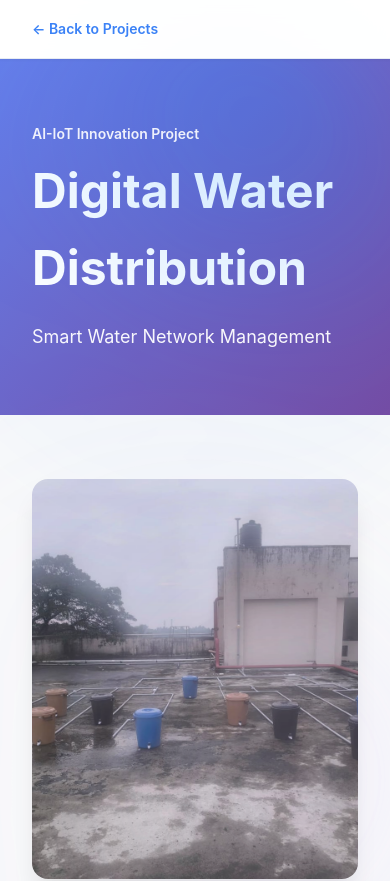
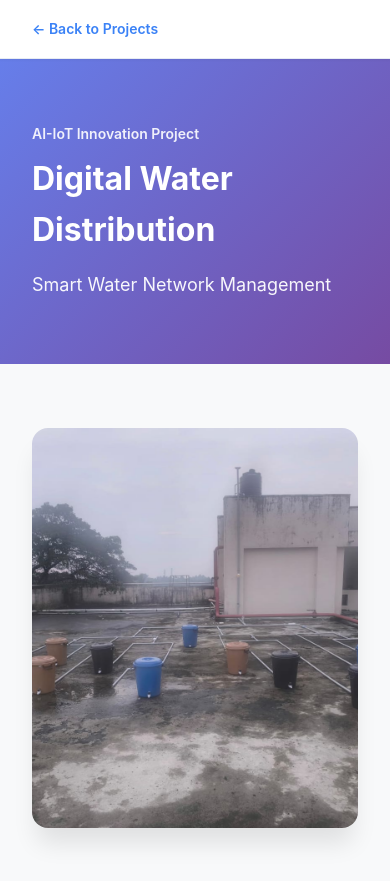
Before and after one commit to aiiotmeity/aiiot, a React (Create React App) app in the folder frontend/: page /project/digital-water in a window 390 px wide. Shown: the top 881 px of the page. Built offline with nearby package versions, Linux system fonts and the light colour scheme.

Commit message:
file updated

```diff
--- a/frontend/src/component_aiiot/Aiiot.css
+++ b/frontend/src/component_aiiot/Aiiot.css
@@ -622,3 +622,76 @@ a {
     margin-top: 0.5rem;
   }
 }
+/* ========== CRITICAL MOBILE FIXES (Paste at the bottom of Aiiot.css) ========== */
+
+@media (max-width: 1024px) {
+    /* 1. DISABLE HEAVY ANIMATIONS (Fixes the "Vibration") */
+    .aiiot-page-container,
+    .aiiot-page-container::before,
+    .aiiot-page-container::after,
+    body::before,
+    body::after {
+        animation: none !important;
+        transition: none !important;
+        filter: none !important; /* Removes the heavy blur calculation */
+    }
+
+    /* Use a static, simple background for mobile to save battery and performance */
+    .aiiot-page-container {
+        background: linear-gradient(135deg, #eff6ff 0%, #ffffff 100%) !important;
+    }
+
+    /* Hide the floating orbs on mobile */
+    body::before, body::after {
+        display: none !important;
+    }
+
+    /* 2. FIX HEADER VISIBILITY */
+    .desktop-nav {
+        display: none !important;
+    }
+
+    .mobile-nav-toggle {
+        display: flex !important;
+        align-items: center;
+        justify-content: center;
+        padding: 0.5rem;
+        font-size: 1.8rem;
+        z-index: 2000;
+        background: transparent;
+        border: none;
+        cursor: pointer;
+        color: #1e293b;
+    }
+
+    /* Ensure mobile menu sits on top */
+    .mobile-menu-wrapper {
+        position: fixed;
+        top: 5rem;
+        left: 0;
+        right: 0;
+        bottom: 0;
+        height: calc(100vh - 5rem);
+        background: white;
+        z-index: 1999;
+        overflow-y: auto;
+        padding-bottom: 5rem;
+    }
+
+    /* 3. FIX TEXT & LAYOUT */
+    h1 {
+        font-size: 2rem !important;
+        word-wrap: break-word;
+    }
+
+    img {
+        max-width: 100%;
+        height: auto;
+    }
+
+    /* Force content to be visible immediately (fixes "blank screen" on scroll) */
+    .reveal-on-scroll {
+        opacity: 1 !important;
+        transform: translateY(0) !important;
+    }
+}
--- a/frontend/src/component_aiiot/Aiiot_index.js
+++ b/frontend/src/component_aiiot/Aiiot_index.js
@@ -452,7 +452,7 @@ useEffect(() => {
       </header>
 
       {/* Main Content */}
-      <main style={{ flex: 1 }}>
+      <main style={{ flex: 1, paddingTop: '3rem' }}>
         {/* Hero Section */}
         <section className="hero-gradient reveal-on-scroll" style={{ padding: '5rem 0' }}>
           <div style={{ maxWidth: '80rem', margin: '0 auto', padding: '0 1rem' }}>
```
